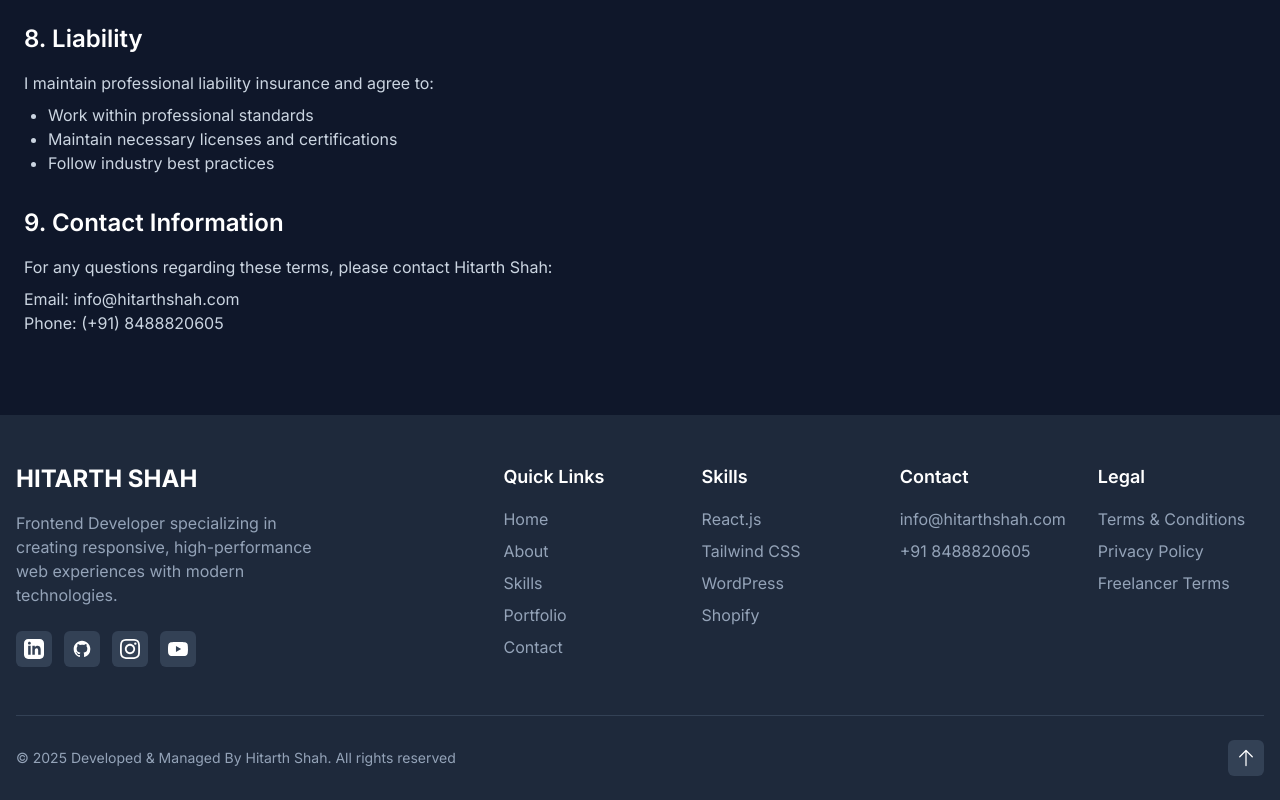
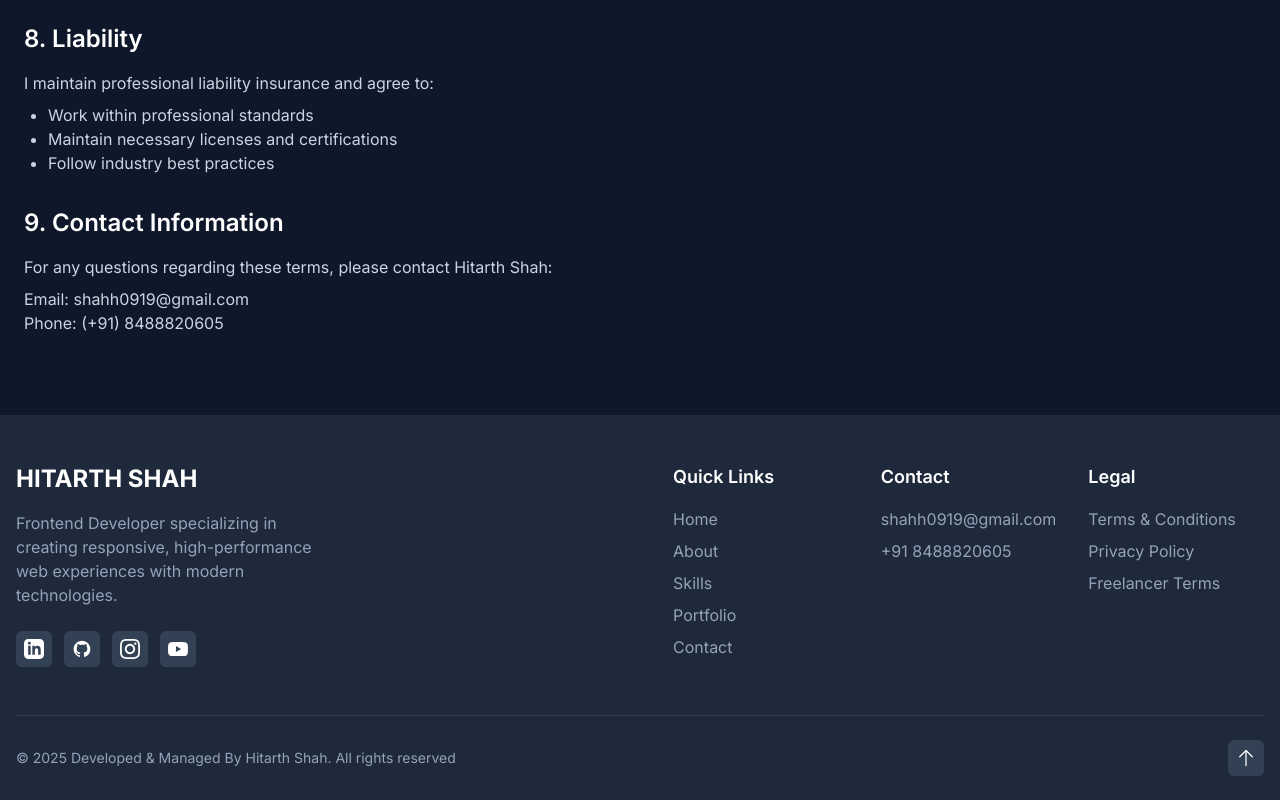
Before and after one commit to hitarthsh/MyPortfolio, a React (Vite) app: page /freelancer-terms in a window 1280 px wide. Shown: the part 1529-2329 px from the top of the page. Built offline with nearby package versions, Linux system fonts and the light colour scheme.

Commit message:
Add structured data for SEO, update contact email, enhance footer navigation, and refine portfolio project categories

```diff
--- a/index.html
+++ b/index.html
@@ -88,6 +88,67 @@
       }
     </script>
 
+    <!-- SiteLinks structured data -->
+    <script type="application/ld+json">
+      {
+        "@context": "https://schema.org",
+        "@type": "WebSite",
+        "name": "Hitarth Shah - Frontend Developer",
+        "url": "https://hitarthshah.com",
+        "description": "Frontend Developer specializing in React.js, Next.js, and modern web technologies",
+        "author": {
+          "@type": "Person",
+          "name": "Hitarth Shah"
+        },
+        "potentialAction": [
+          {
+            "@type": "SearchAction",
+            "target": {
+              "@type": "EntryPoint",
+              "urlTemplate": "https://hitarthshah.com/search?q={search_term_string}"
+            },
+            "query-input": "required name=search_term_string"
+          }
+        ],
+        "mainEntity": {
+          "@type": "SiteNavigationElement",
+          "name": "Main Navigation",
+          "hasPart": [
+            {
+              "@type": "WebPage",
+              "name": "Home",
+              "url": "https://hitarthshah.com",
+              "description": "Welcome to Hitarth Shah's portfolio - Frontend Developer"
+            },
+            {
+              "@type": "WebPage",
+              "name": "About",
+              "url": "https://hitarthshah.com/#about",
+              "description": "Learn more about Hitarth Shah's background and expertise"
+            },
+            {
+              "@type": "WebPage",
+              "name": "Skills",
+              "url": "https://hitarthshah.com/#skills",
+              "description": "Technical skills and technologies mastered by Hitarth Shah"
+            },
+            {
+              "@type": "WebPage",
+              "name": "Portfolio",
+              "url": "https://hitarthshah.com/#portfolio",
+              "description": "View Hitarth Shah's latest projects and work samples"
+            },
+            {
+              "@type": "WebPage",
+              "name": "Contact",
+              "url": "https://hitarthshah.com/#contact",
+              "description": "Get in touch with Hitarth Shah for collaboration opportunities"
+            }
+          ]
+        }
+      }
+    </script>
+
     <meta name="robots" content="index, follow" />
     <meta
       name="keywords"
--- a/src/components/Contact.jsx
+++ b/src/components/Contact.jsx
@@ -95,10 +95,7 @@ export default function Contact() {
         <div className="absolute bottom-20 -right-16 sm:-right-20 md:-right-24 lg:-right-32 w-32 h-32 sm:w-48 sm:h-48 md:w-56 md:h-56 lg:w-64 lg:h-64 bg-secondary-500/10 rounded-full blur-[50px] sm:blur-[64px] md:blur-[80px] lg:blur-[96px] opacity-40 sm:opacity-50 md:opacity-60 lg:opacity-70" />
       </div>
 
-      <div className="container mx-auto px-4 sm:px-6 relative z-10">
-        <h1 className="text-4xl sm:text-5xl font-bold text-center text-white mb-12 animate-fade-in">
-          Get in Touch
-        </h1>
+      <div className="container relative z-10">
         <SectionTitle>
           <span className="bg-gradient-to-r from-primary-400 via-secondary-400 to-accent-400 text-transparent bg-clip-text">
             Get in Touch
--- a/src/components/Footer.jsx
+++ b/src/components/Footer.jsx
@@ -19,6 +19,17 @@ export default function Footer() {
     // For home link
     if (targetId === "/") {
       navigate("/");
+      window.scrollTo({ top: 0, behavior: "smooth" });
+      return;
+    }
+
+    // For terms, privacy, and freelancer terms pages
+    if (
+      targetId === "/terms" ||
+      targetId === "/privacy" ||
+      targetId === "/freelancer-terms"
+    ) {
+      navigate(targetId);
       window.scrollTo({ top: 0, behavior: "smooth" });
       return;
     }
@@ -89,7 +100,7 @@ export default function Footer() {
 
   return (
     <footer className="bg-slate-800 text-white">
-      <div className="container">
+      <div className="container mx-auto px-4">
         <div className="py-12 border-b border-slate-700">
           <div className="grid grid-cols-1 md:grid-cols-3 gap-8">
             <div>
@@ -132,7 +143,7 @@ export default function Footer() {
             </div>
 
             <div className="md:col-span-2 md:flex md:justify-end">
-              <div className="grid grid-cols-2 sm:grid-cols-4 gap-8">
+              <div className="grid grid-cols-2 sm:grid-cols-3 gap-8">
                 <div>
                   <h3 className="text-lg font-semibold mb-4">Quick Links</h3>
                   <ul className="space-y-2">
@@ -151,24 +162,6 @@ export default function Footer() {
                 </div>
 
                 <div>
-                  <h3 className="text-lg font-semibold mb-4">Skills</h3>
-                  <ul className="space-y-2">
-                    <li>
-                      <span className="text-slate-400">React.js</span>
-                    </li>
-                    <li>
-                      <span className="text-slate-400">Tailwind CSS</span>
-                    </li>
-                    <li>
-                      <span className="text-slate-400">WordPress</span>
-                    </li>
-                    <li>
-                      <span className="text-slate-400">Shopify</span>
-                    </li>
-                  </ul>
-                </div>
-
-                <div>
                   <h3 className="text-lg font-semibold mb-4">Contact</h3>
                   <ul className="space-y-2">
                     <li>
@@ -176,7 +169,7 @@ export default function Footer() {
                         href="mailto:shahh0919@gmail.com"
                         className="text-slate-400 hover:text-primary transition-colors"
                       >
-                        info@hitarthshah.com
+                        shahh0919@gmail.com
                       </a>
                     </li>
                     <li>
--- a/src/components/Portfolio.jsx
+++ b/src/components/Portfolio.jsx
@@ -8,56 +8,8 @@ export default function Portfolio() {
   const projects = [
     {
       id: 1,
-      title: "E-commerce Platform",
-      category: "web",
-      image:
-        "https://images.unsplash.com/photo-1563013544-824ae1b704d3?ixlib=rb-1.2.1&auto=format&fit=crop&w=1350&q=80",
-      description:
-        "A modern e-commerce platform built with React.js and Node.js, featuring real-time inventory management and secure payment processing.",
-      tech: ["React.js", "Node.js", "MongoDB", "Stripe"],
-      liveUrl: "https://ecommerce-demo.hitarthshah.com",
-      githubUrl: "https://github.com/hitarthsh/ecommerce-platform",
-    },
-    {
-      id: 2,
-      title: "Task Management App",
-      category: "web",
-      image:
-        "https://images.unsplash.com/photo-1557426272-fc759fdf7a8d?ixlib=rb-1.2.1&auto=format&fit=crop&w=1350&q=80",
-      description:
-        "A responsive task management application with drag-and-drop functionality, real-time updates, and team collaboration features.",
-      tech: ["Next.js", "TypeScript", "Tailwind CSS", "Firebase"],
-      liveUrl: "https://tasks.hitarthshah.com",
-      githubUrl: "https://github.com/hitarthsh/task-manager",
-    },
-    {
-      id: 3,
-      title: "Portfolio Website",
-      category: "web",
-      image:
-        "https://images.unsplash.com/photo-1517694712202-14dd9538aa97?ixlib=rb-1.2.1&auto=format&fit=crop&w=1350&q=80",
-      description:
-        "A modern portfolio website built with React.js and Tailwind CSS, featuring smooth animations and responsive design.",
-      tech: ["React.js", "Tailwind CSS", "Framer Motion"],
-      liveUrl: "https://hitarthshah.com",
-      githubUrl: "https://github.com/hitarthsh/portfolio",
-    },
-    {
-      id: 4,
-      title: "Shopify Theme",
-      category: "shopify",
-      image:
-        "https://images.unsplash.com/photo-1472851294608-062f824d29cc?ixlib=rb-1.2.1&auto=format&fit=crop&w=1350&q=80",
-      description:
-        "Custom Shopify theme with optimized checkout flow and responsive design. Implemented product bundling, subscription options, and enhanced product galleries. Improved mobile conversions by 35% and reduced cart abandonment.",
-      tech: ["Shopify", "Liquid", "JavaScript", "SCSS"],
-      liveUrl: "https://shopify-theme.hitarthshah.com",
-      githubUrl: "https://github.com/hitarthsh/shopify-theme",
-    },
-    {
-      id: 5,
       title: "React Dashboard",
-      category: "web",
+      category: "react",
       image:
         "https://images.unsplash.com/photo-1460925895917-afdab827c52f?ixlib=rb-1.2.1&auto=format&fit=crop&w=1350&q=80",
       description:
@@ -66,26 +18,15 @@ export default function Portfolio() {
       liveUrl: "https://dashboard.hitarthshah.com",
       githubUrl: "https://github.com/hitarthsh/react-dashboard",
     },
-    {
-      id: 6,
-      title: "2048",
-      category: "SCSS",
-      image:
-        "https://images.unsplash.com/photo-1467232004584-a241de8bcf5d?ixlib=rb-1.2.1&auto=format&fit=crop&w=1350&q=80",
-      description:
-        "A sliding tile puzzle game where players combine numbered tiles to reach the 2048 tile.",
-      tech: ["HTML5", "CSS3", "JavaScript", "SCSS"],
-      liveUrl: "https://2048.hitarthshah.tech/",
-      githubUrl: "https://github.com/hitarthsh/2048",
-    },
   ];
 
   const filters = [
     { id: "all", name: "All Projects" },
     { id: "web", name: "Web Development" },
-    { id: "wordpress", name: "WordPress" },
-    { id: "SCSS", name: "SCSS" },
-    { id: "design", name: "Design" },
+    { id: "react", name: "React.js" },
+    { id: "nextjs", name: "Next.js" },
+    { id: "uiux", name: "UI/UX Design" },
+    { id: "others", name: "Others" },
   ];
 
   const filteredProjects =
--- a/src/pages/FreelancerTerms.jsx
+++ b/src/pages/FreelancerTerms.jsx
@@ -140,7 +140,7 @@ export default function FreelancerTerms() {
               Shah:
             </p>
             <p className="mt-2 text-slate-300">
-              Email: info@hitarthshah.com
+              Email: shahh0919@gmail.com
               <br />
               Phone: (+91) 8488820605
             </p>
--- a/src/pages/Privacy.jsx
+++ b/src/pages/Privacy.jsx
@@ -120,7 +120,7 @@ export default function Privacy() {
               contact Hitarth Shah:
             </p>
             <p className="mt-2 text-slate-300">
-              Email: info@hitarthshah.com
+              Email: shahh0919@gmail.com
               <br />
               Phone: (+91) 8488820605
             </p>
--- a/vite.config.js
+++ b/vite.config.js
@@ -1,7 +1,14 @@
 import { defineConfig } from "vite";
 import react from "@vitejs/plugin-react";
+import tailwindcss from "tailwindcss";
+import autoprefixer from "autoprefixer";
 
 // https://vite.dev/config/
 export default defineConfig({
-  plugins: [react(), tailwind()],
+  plugins: [react()],
+  css: {
+    postcss: {
+      plugins: [tailwindcss, autoprefixer],
+    },
+  },
 });
```
